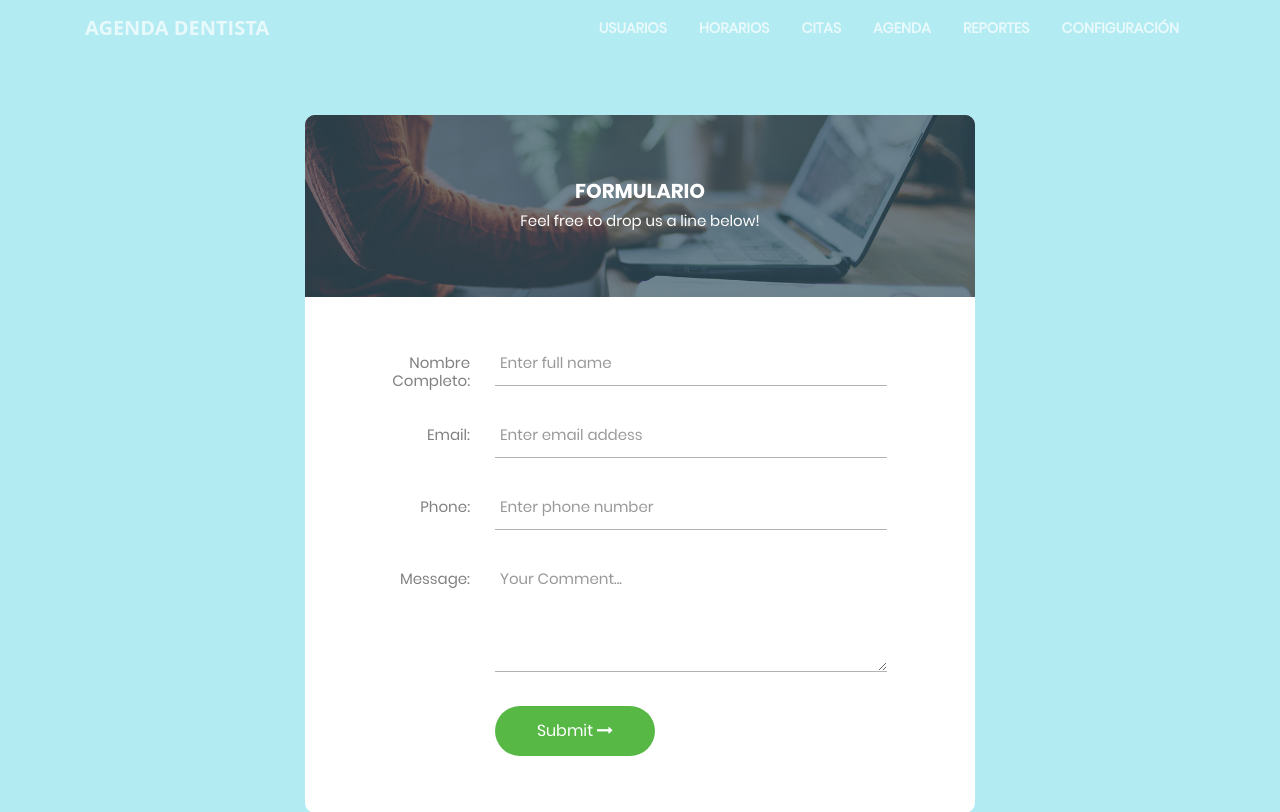
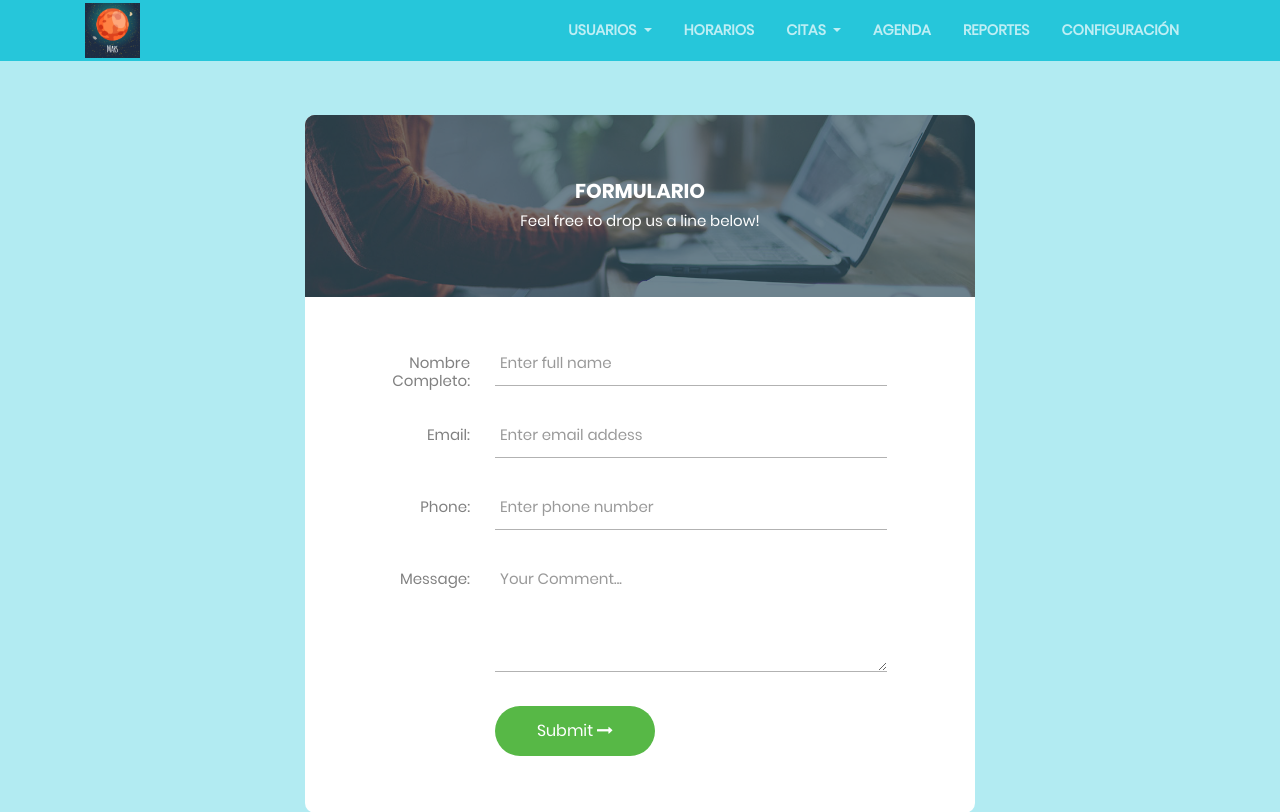
Before and after one commit to AlanMauricioC/GPS_Proyecto_Dentista, a PHP site: page /principal.html in a window 1280 px wide. Shown: the top 812 px of the page. Run offline with PHP 8.4, Linux system fonts and the light colour scheme.

Commit message:
Navbar
Cambio de color, y se agregaron sub menús

```diff
--- a/formulario/css/creative.css
+++ b/formulario/css/creative.css
@@ -91,8 +91,10 @@ img::-moz-selection {
 }
 
 #mainNav {
-  border-bottom: 1px solid rgba(33, 37, 41, 0.1);
-  background-color: #000;
+  border-bottom: 0px solid rgba(33, 37, 41, 0.1);
+  padding-top: 3px;
+  padding-bottom: 3px;
+  background-color: #26C6DA;
   font-family: 'Open Sans', 'Helvetica Neue', Arial, sans-serif;
   -webkit-transition: all 0.2s;
   transition: all 0.2s;
@@ -101,7 +103,7 @@ img::-moz-selection {
 #mainNav .navbar-brand {
   font-weight: 700;
   text-transform: uppercase;
-  color: #000;
+  color: #26C6DA;
   font-family: 'Open Sans', 'Helvetica Neue', Arial, sans-serif;
 }
 
@@ -136,7 +138,6 @@ img::-moz-selection {
 @media (min-width: 992px) {
   #mainNav {
     border-color: transparent;
-    background-color: transparent;
   }
   #mainNav .navbar-brand {
     color: rgba(255, 255, 255, 0.7);
@@ -317,3 +318,13 @@ header.masthead p {
   -webkit-box-shadow: 0 0 0 0.2rem rgba(240, 95, 64, 0.5) !important;
   box-shadow: 0 0 0 0.2rem rgba(240, 95, 64, 0.5) !important;
 }
+
+
+
+.logo1{
+  margin:0;
+  padding:0;
+  width: 55px;
+  height: 55px;
+  box-sizing: border-box;
+}
--- a/formulario/principal.html
+++ b/formulario/principal.html
@@ -17,21 +17,38 @@
 <body style="background-color: #B2EBF2">
 <nav class="navbar navbar-expand-lg navbar-light fixed-top" id="mainNav">
       <div class="container">
-        <a class="navbar-brand js-scroll-trigger" href="#page-top">Agenda dentista</a>
+  			<a href=""><img class="logo1" src="img/icon.png"></a>
         <button class="navbar-toggler navbar-toggler-right" type="button" data-toggle="collapse" data-target="#navbarResponsive" aria-controls="navbarResponsive" aria-expanded="false" aria-label="Toggle navigation">
           <span class="navbar-toggler-icon"></span>
         </button>
         <div class="collapse navbar-collapse" id="navbarResponsive">
           <ul class="navbar-nav ml-auto">
-            <li class="nav-item">
-              <a class="nav-link js-scroll-trigger" href="#">Usuarios</a>
-            </li>
+ <!-- Menú desplegable Usuarios	-->
+            <li class="nav-item dropdown">
+		        <a class="nav-link dropdown-toggle" href="#" id="navbarDropdownMenuLink" role="button" data-toggle="dropdown" aria-haspopup="true" aria-expanded="false">
+		          Usuarios
+		        </a>
+		        <div class="dropdown-menu" aria-labelledby="navbarDropdownMenuLink">
+		          <a class="dropdown-item" href="#">Nuevo Usuario</a>
+		          <a class="dropdown-item" href="#">Buscar Usuario</a>
+		          <a class="dropdown-item" href="#">Dentistas</a>
+		        </div>
+		    </li>
+<!-- Horario-->
             <li class="nav-item">
               <a class="nav-link js-scroll-trigger" href="#">Horarios</a>
             </li>
-            <li class="nav-item">
-              <a class="nav-link js-scroll-trigger" href="#">Citas</a>
-            </li>
+ <!-- Menú desplegable Citas	-->
+            <li class="nav-item dropdown">
+		        <a class="nav-link dropdown-toggle" href="#" id="navbarDropdownMenuLink" role="button" data-toggle="dropdown" aria-haspopup="true" aria-expanded="false">
+		          Citas
+		        </a>
+		        <div class="dropdown-menu" aria-labelledby="navbarDropdownMenuLink">
+		          <a class="dropdown-item" href="#">Agendar Cita</a>
+		          <a class="dropdown-item" href="#">Buscar Cita</a>
+		        </div>
+		    </li>
+
             <li class="nav-item">
               <a class="nav-link js-scroll-trigger" href="#">Agenda</a>
             </li>
```
Also changed, not shown: formulario/img/icon.png (added), 2 other files.
